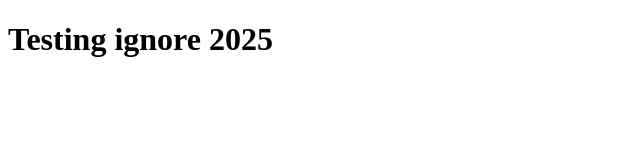
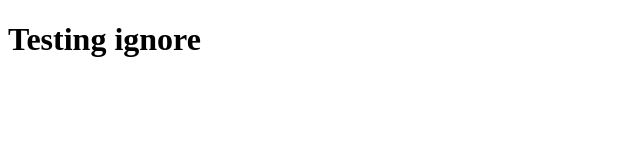
Before and after one commit to weeliem/test-ignore, a plain HTML site: page index.html in a window 1280 px wide. Shown: the whole page, without its empty margins (0-640 px from the left). Drawn offline with Linux system fonts and the light colour scheme.

Commit message:
Testing purpose
Remove 2025 text

```diff
--- a/index.html
+++ b/index.html
@@ -7,6 +7,6 @@
     <title>Test Ignore</title>
 </head>
 <body>
-    <h1>Testing ignore 2025</h1>
+    <h1>Testing ignore</h1>
 </body>
 </html>
```
